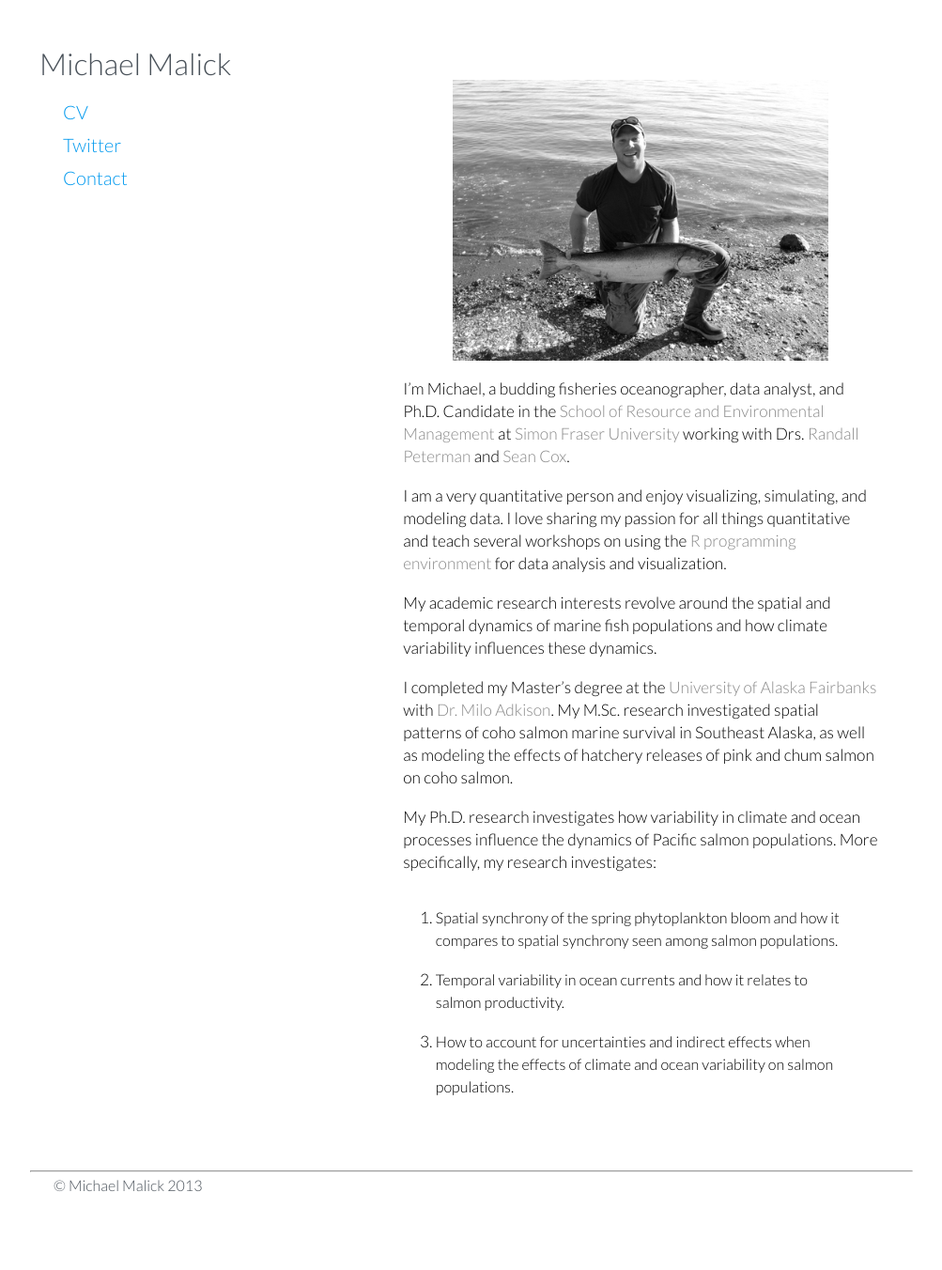
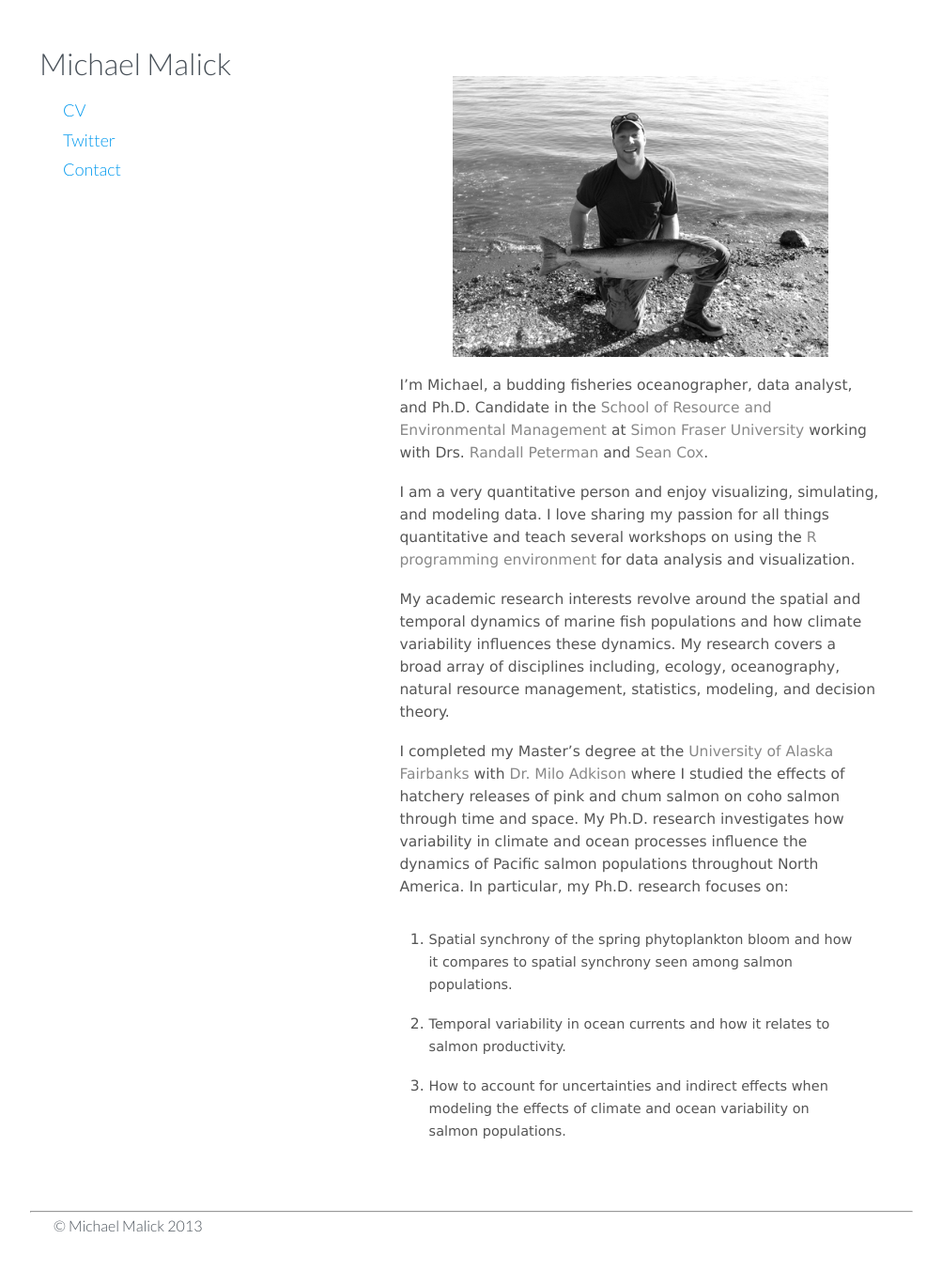
Before and after one commit to michaelmalick/michaelmalick.github.io, a Jekyll site: the page built from index.md, in a window 1280 px wide. Shown: the whole page at 94% size, without its empty margins (138-1141 px from the left). Built offline with Jekyll 4.4.1, drawn with Linux system fonts in a browser that asks for light colours; Markdown is read by kramdown in place of the engine named in the settings; before the commit the page ends 1309 px from its top, so only the background shows below that.

Commit message:
Updated main page text
Reworked the text on the main page of the website.

```diff
--- a/index.md
+++ b/index.md
@@ -20,21 +20,20 @@ quantitative and teach several workshops on using the [R programming
 environment][R] for data analysis and visualization.
 
 
-My academic research interests revolve around the
-spatial and temporal dynamics of marine fish populations and how
-climate variability influences these dynamics.
+My academic research interests revolve around the spatial and
+temporal dynamics of marine fish populations and how climate
+variability influences these dynamics. My research covers a broad
+array of disciplines including, ecology, oceanography, natural
+resource management, statistics, modeling, and decision theory.
 
 
 I completed my Master's degree at the [University of Alaska
-Fairbanks][UAF] with [Dr. Milo Adkison][MA]. My M.Sc. research
-investigated spatial patterns of coho salmon marine survival in
-Southeast Alaska, as well as modeling the effects of hatchery
-releases of pink and chum salmon on coho salmon.
-
-
-My Ph.D. research investigates how variability in climate and ocean
-processes influence the dynamics of Pacific salmon populations. More
-specifically, my research investigates:
+Fairbanks][UAF] with [Dr. Milo Adkison][MA] where I studied the
+effects of hatchery releases of pink and chum salmon on coho salmon
+through time and space. My Ph.D. research investigates how
+variability in climate and ocean processes influence the dynamics of
+Pacific salmon populations throughout North America. In particular,
+my Ph.D. research focuses on:
 
 1. Spatial synchrony of the spring phytoplankton bloom and how it
    compares to spatial synchrony seen among salmon populations.
--- a/stylesheets/malickmj.css
+++ b/stylesheets/malickmj.css
@@ -16,9 +16,9 @@
 
 
 body{
-    font-family: Lato, "Helvetica Neue", Helvetica, sans-serif;
-    color: #000000;
-    font-size: 20px;
+    font-family: Verdana, Geneva, sans-serif;
+    color: #555555;
+    font-size: 18px;
     background-color:#FFFFFF;
 }
 img {
```
Also changed, not shown: images/primary.jpg (added), 4 other files.
